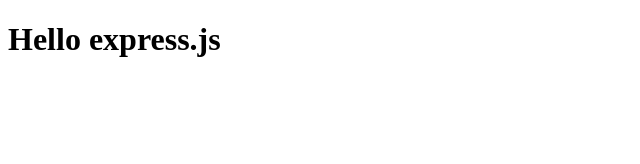
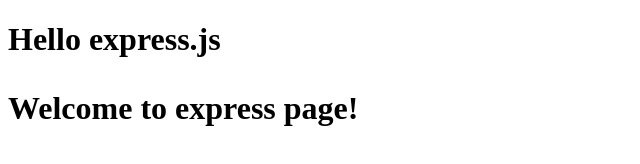
Before and after one commit to louismbuyu/web-server, a website: page public/index.html in a window 1280 px wide. Shown: the whole page, without its empty margins (0-640 px from the left). Drawn offline with Linux system fonts and the light colour scheme.

Commit message:
Update html file

```diff
--- a/public/index.html
+++ b/public/index.html
@@ -7,5 +7,6 @@
 	</head>
 	<body>
 		<h1>Hello express.js<h1/>
+		<p>Welcome to express page!</p>
 	</body>
 </html>
```
